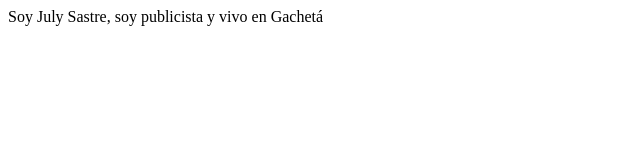
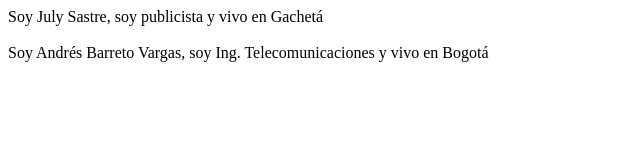
Before and after one commit to andresbarreto007/master_team, a plain HTML site: page Presentacion.html in a window 1280 px wide. Shown: the whole page, without its empty margins (0-640 px from the left). Drawn offline with Linux system fonts and the light colour scheme.

Commit message:
se añade la Presentacion de Andres Barreto Vargas

```diff
--- a/Presentacion.html
+++ b/Presentacion.html
@@ -8,5 +8,7 @@
 </head>
 <body>
     <div> Soy July Sastre, soy publicista y vivo en Gachetá</div>
+    <br>
+    <div> Soy Andrés Barreto Vargas, soy Ing. Telecomunicaciones y vivo en Bogotá</div>
 </body>
 </html>
```
